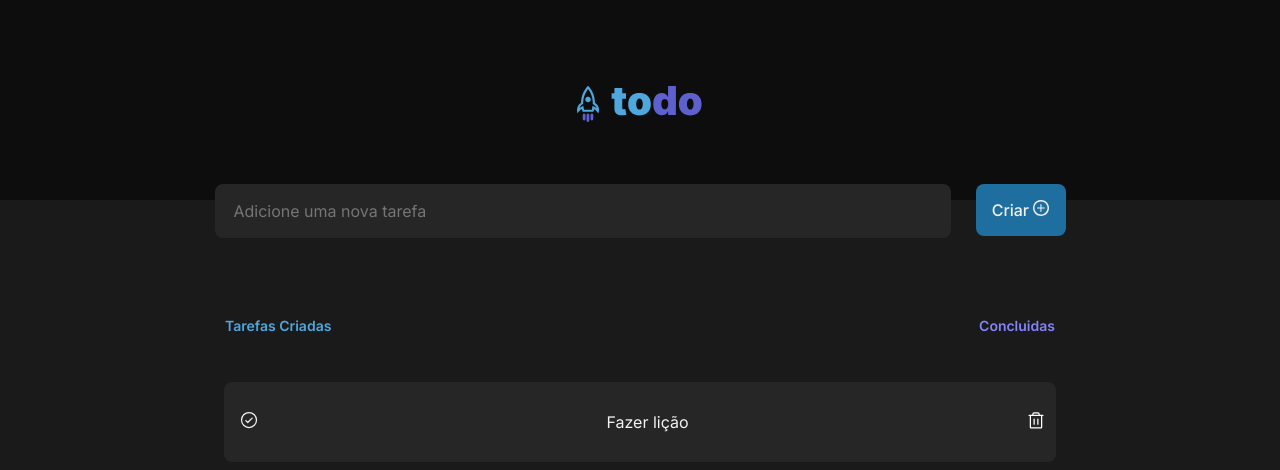
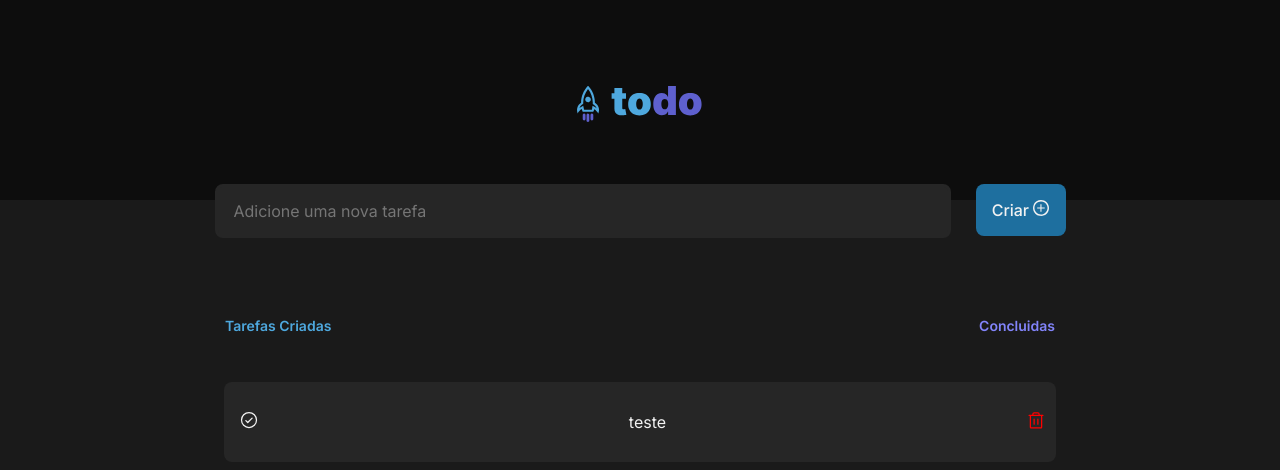
Before and after one commit to Carlosomr/to-do-list, a React (Vite) app: page / in a window 1280 px wide. Shown: the top 470 px of the page. Built offline with nearby package versions, Linux system fonts and the light colour scheme.

Commit message:
criado o delete

```diff
--- a/src/App.jsx
+++ b/src/App.jsx
@@ -22,11 +22,13 @@ return (
   <>
   <Header/>
   <Post/>
-  {tarefas.map(tasks => (
+  {tarefas.map(tasks => {
+    return(
   <Task
   key={tasks.id}
   tarefa={tasks.tarefa} />
-  ))}
+  )
+})}
 
 
   </>
--- a/src/components/post.jsx
+++ b/src/components/post.jsx
@@ -6,10 +6,7 @@ import { useState } from 'react';
 
 
 export function Post ({tarefa}) {
-    const [novaTarefa, setNovaTarefa] = useState([
-        'Fazer lição',
-
-    ])
+    const [novaTarefa, setNovaTarefa] = useState(['teste'])
     const [newTaskText, setNewTaskText] = useState('')
 
     function handleCreateNewTask (){
@@ -22,6 +19,13 @@ export function Post ({tarefa}) {
 
         setNewTaskText(event.target.value);
 
+    }
+    function deleteTask(taskToDelete){
+        const newTaskWhithDelete = novaTarefa.filter(novatarefa => {
+            return novatarefa != taskToDelete;
+        })
+        setNovaTarefa(newTaskWhithDelete);
+        console.log(`Deletar a tarefa '${newTaskWhithDelete}'`);
     }
 
     return(
@@ -52,7 +56,12 @@ export function Post ({tarefa}) {
 
         <div className= {style.novaTarefa}>
             {novaTarefa.map(comment =>{
-                return <Task tarefa={comment}/>
+                return<Task
+                key={comment}
+                tarefa={comment}
+                deleteTask={deleteTask}
+                />
+
             })}
         </div>
 
--- a/src/components/task.jsx
+++ b/src/components/task.jsx
@@ -1,7 +1,12 @@
 import { CheckCircle, Trash } from '@phosphor-icons/react';
 import style from './task.module.css';
 
-export function Task (props){
+export function Task ({tarefa, deleteTask}){
+
+  function handleDeleteTask() {
+
+    deleteTask(tarefa);
+  }
      return (
 
             <div className= {style.checkbox}>
@@ -10,10 +15,10 @@ export function Task (props){
                      </div>
 
             <div className={style.tarefa}>
-                <p>{props.tarefa}</p>
+                <p>{tarefa}</p>
             </div>
-          <button>
-          <Trash color='white' size={20}/>
+          <button onClick={handleDeleteTask}>
+          <Trash color='red' size={20}/>
           </button>
             </div>
     )
--- a/src/components/task.module.css
+++ b/src/components/task.module.css
@@ -27,10 +27,6 @@
     cursor: pointer;
    margin: 10px;
  }
- .checkbox > Trash{
-   color: var(--gray-100);
-
- }
 
 
  .container{
```
